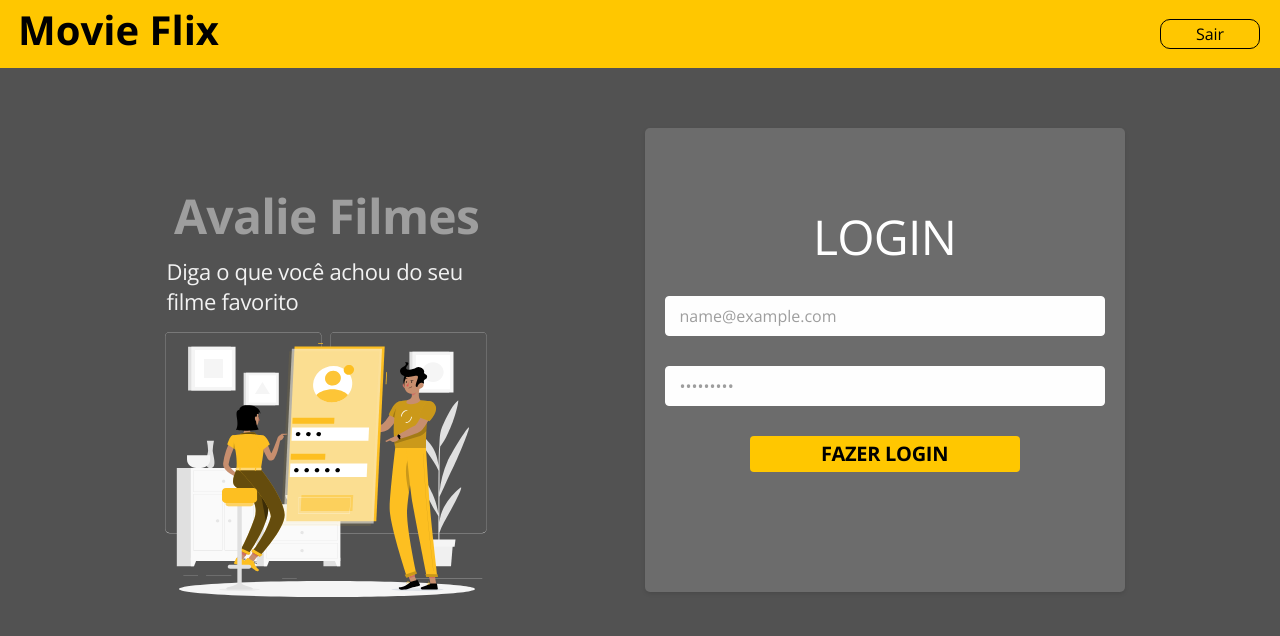
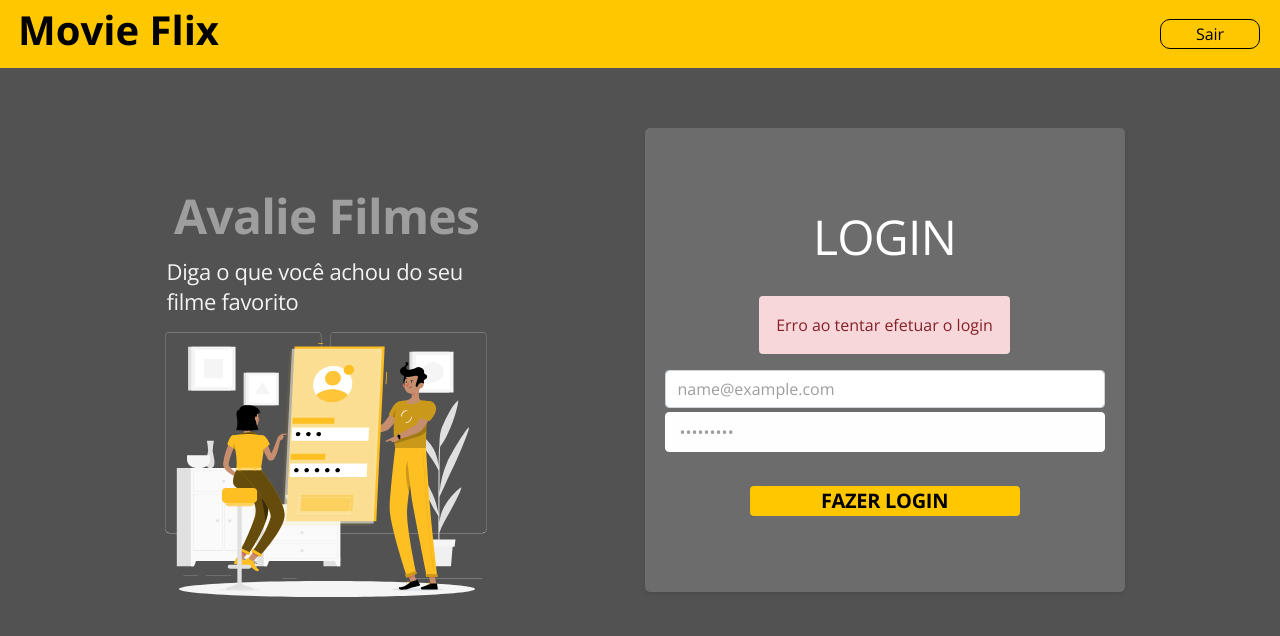
Before and after one commit to Romariorfr/frontend-movie-flix, a React (Create React App) app: page / in a window 1280 px wide. Both pictures are taken after typing "name@example.com", "Sample123" into the empty fields and a click on the button "FAZER LOGIN". Shown: the top 636 px of the page. Built offline with nearby package versions, Linux system fonts and the light colour scheme; no server answers; the HTML template or start-up script is replaced by a standard one.

Commit message:
:sparkles: feat: tratamento de erro e login invalido

```diff
--- a/src/Pages/Login/index.tsx
+++ b/src/Pages/Login/index.tsx
@@ -1,10 +1,11 @@
 import { useForm } from 'react-hook-form';
 import { ReactComponent as BannerImage } from 'assets/images/Banner.svg';
-
-import './styles.css';
+import { useContext, useState } from 'react';
 import { requestBackendLogin } from 'util/request';
 import { saveAuthData } from 'util/storage';
 import { useHistory } from 'react-router-dom';
+
+import './styles.css';
 
 type FormData = {
   username: string;
@@ -12,19 +13,20 @@ type FormData = {
 };
 
 const Login = () => {
+  const history = useHistory();
 
-  const history = useHistory();
+  const [hasError, setHasError] = useState(false);
 
   const onSubmit = (formData: FormData) => {
     requestBackendLogin(formData)
       .then((response) => {
-
         console.info('autenticado!');
         saveAuthData(response.data);
-        history.push("/movies");
+        setHasError(false);
+        history.push('/movies');
       })
       .catch((error) => {
-        console.info('erro de autenticação');
+        setHasError(true);
       });
   };
 
@@ -45,17 +47,29 @@ const Login = () => {
       <div className="card-login">
         <h1 className="login-title">LOGIN</h1>
 
+        {hasError && (
+          <div className="alert alert-danger">
+            Erro ao tentar efetuar o login
+          </div>
+        )}
         <input
           {...register('username', {
             required: 'Campo obrigatório',
+            pattern: {
+              value: /^[A-Z0-9._%+-]+@[A-Z0-9.-]+\.[A-Z]{2,}$/i,
+              message: 'Email inválido',
+            },
           })}
           type="text"
-          className={`input-default form-control base-input ${
-            errors.password ? 'is-invalid' : ''
+          className={`form-control base-input ${
+            errors.username ? 'is-invalid' : ''
           }`}
           placeholder="Email"
           name="username"
         />
+        <div className="invalid-feedback d-block">
+          {errors.username?.message}
+        </div>
 
         <input
           {...register('password', {
@@ -68,6 +82,9 @@ const Login = () => {
           placeholder="Password"
           name="password"
         />
+        <div className="invalid-feedback d-block">
+          {errors.password?.message}
+        </div>
 
         <button type="submit" className="btn-login2">
           FAZER LOGIN
```
